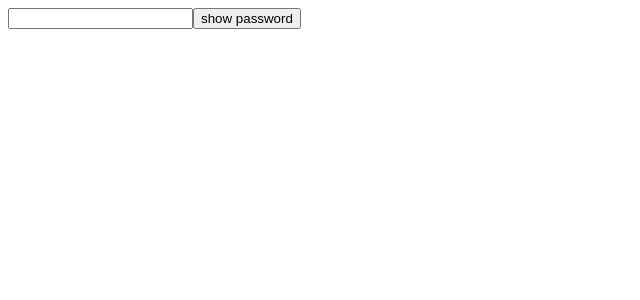
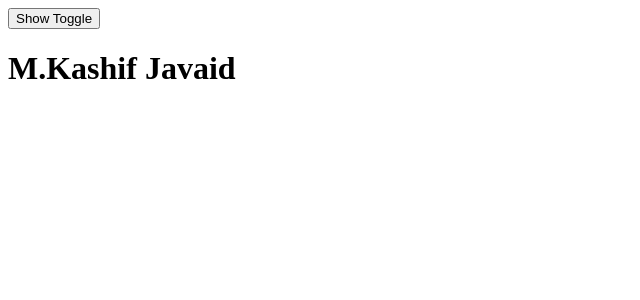
Before and after one commit to kashifjavaid1/NAVTTC-PYSDP-BATCH-II, a React (Vite) app in the folder React-js/React-paratice/paractice/: page / in a window 1280 px wide. Shown: the top 300 px of the page, without its empty margins (0-640 px from the left). Built offline with nearby package versions, Linux system fonts and the light colour scheme.

Commit message:
react-toggleShow

```diff
--- a/React-js/React-paratice/paractice/src/App.jsx
+++ b/React-js/React-paratice/paractice/src/App.jsx
@@ -1,7 +1,8 @@
 import { useState } from "react"
+import ToggleShow from "./component/ToggleShow"
 
 function App() {
-  const [show,setShow]=useState(false)
+  const [show,setShow]=useState(true)
 // const fun=(num1,num2,total)=>{
 //   total=num1+num2;
 //   alert(total)
@@ -11,9 +12,10 @@ function App() {
     <>
      {/* <button onClick={()=>fun(10,10)}>click</button> */}
 
-     <input type={show?"text":'password'} />
-
-     <button onClick={()=>setShow(!show)}>show password</button>
+     {/* <input type={show?"text":'password'} />
+     <button onClick={()=>setShow(!show)}>show password</button> */}
+     <button onClick={()=>setShow(!show)}>Show Toggle</button>
+     {show?<ToggleShow/>:null}
     </>
   )
 }
--- /dev/null
+++ b/React-js/React-paratice/paractice/src/component/ToggleShow.jsx
@@ -0,0 +1,11 @@
+import React from 'react';
+
+const ToggleShow = () => {
+    return (
+        <div>
+            <h1>M.Kashif Javaid</h1>
+        </div>
+    );
+}
+
+export default ToggleShow;
```
